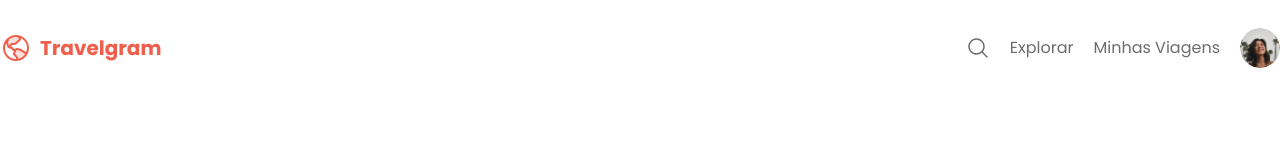
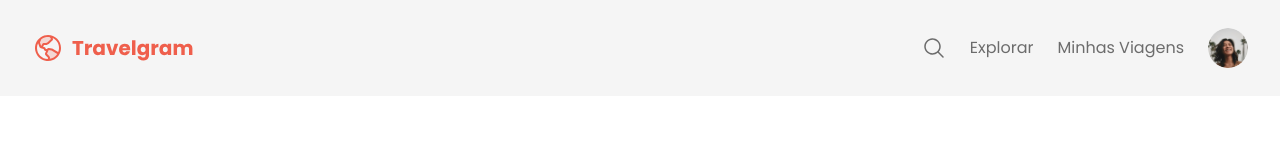
Before and after one commit to StyvenNoronha/Projeto_Travelgram, a plain HTML site: page index.html in a window 1280 px wide. Drawn offline with Linux system fonts and the light colour scheme.

Commit message:
Estilizando a Navegação Parte 02

```diff
--- a/css/global.css
+++ b/css/global.css
@@ -40,3 +40,14 @@ a:hover{
   color: var(--brand-color);
   text-decoration: underline;
 }
+
+
+.container{
+  padding-inline: 2rem ;
+  max-width: 80rem;
+  margin-inline:auto ;
+}
+
+.surface-color{
+  background-color: var(--surface-color);
+}
--- a/css/nav.css
+++ b/css/nav.css
@@ -12,7 +12,7 @@ nav ul{
     align-items: center;
 
     padding-block: .5rem;
-    gap: 1.25rem;
+    gap: 1.5rem;
 }
 
 nav ul li:last-child img{
--- a/index.html
+++ b/index.html
@@ -7,8 +7,8 @@
     <link rel="stylesheet" href="css/style.css" />
   </head>
   <body>
-    <header>
-        <nav>
+    <div class="surface-color">
+        <nav class="container">
             <a href="#">
                 <img src="assets/icons/Logo.svg" alt="Logo">
             </a>
@@ -25,6 +25,6 @@
                 </a></li>
             </ul>
         </nav>
-    </header>
+    </div>
   </body>
 </html>
```
